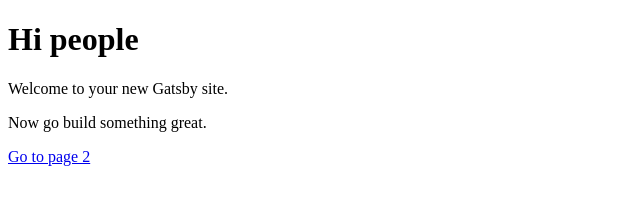
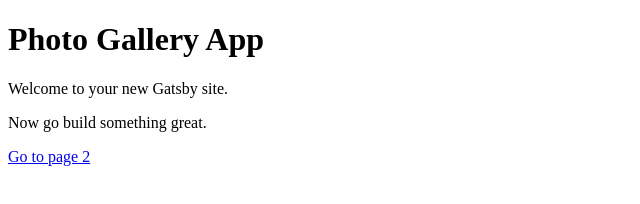
Before and after one commit to JustJunaid/JAMstack-hello-world, a Gatsby site: page / in a window 1280 px wide. Shown: the whole page, without its empty margins (0-640 px from the left). Built offline with nearby package versions, Linux system fonts and the light colour scheme; Gatsby itself is replaced by a stand-in of ours.

Commit message:
Update index.js

```diff
--- a/src/pages/index.js
+++ b/src/pages/index.js
@@ -3,7 +3,7 @@ import Link from 'gatsby-link'
 
 const IndexPage = () => (
   <div>
-    <h1>Hi people</h1>
+    <h1>Photo Gallery App</h1>
     <p>Welcome to your new Gatsby site.</p>
     <p>Now go build something great.</p>
     <Link to="/page-2/">Go to page 2</Link>
```
